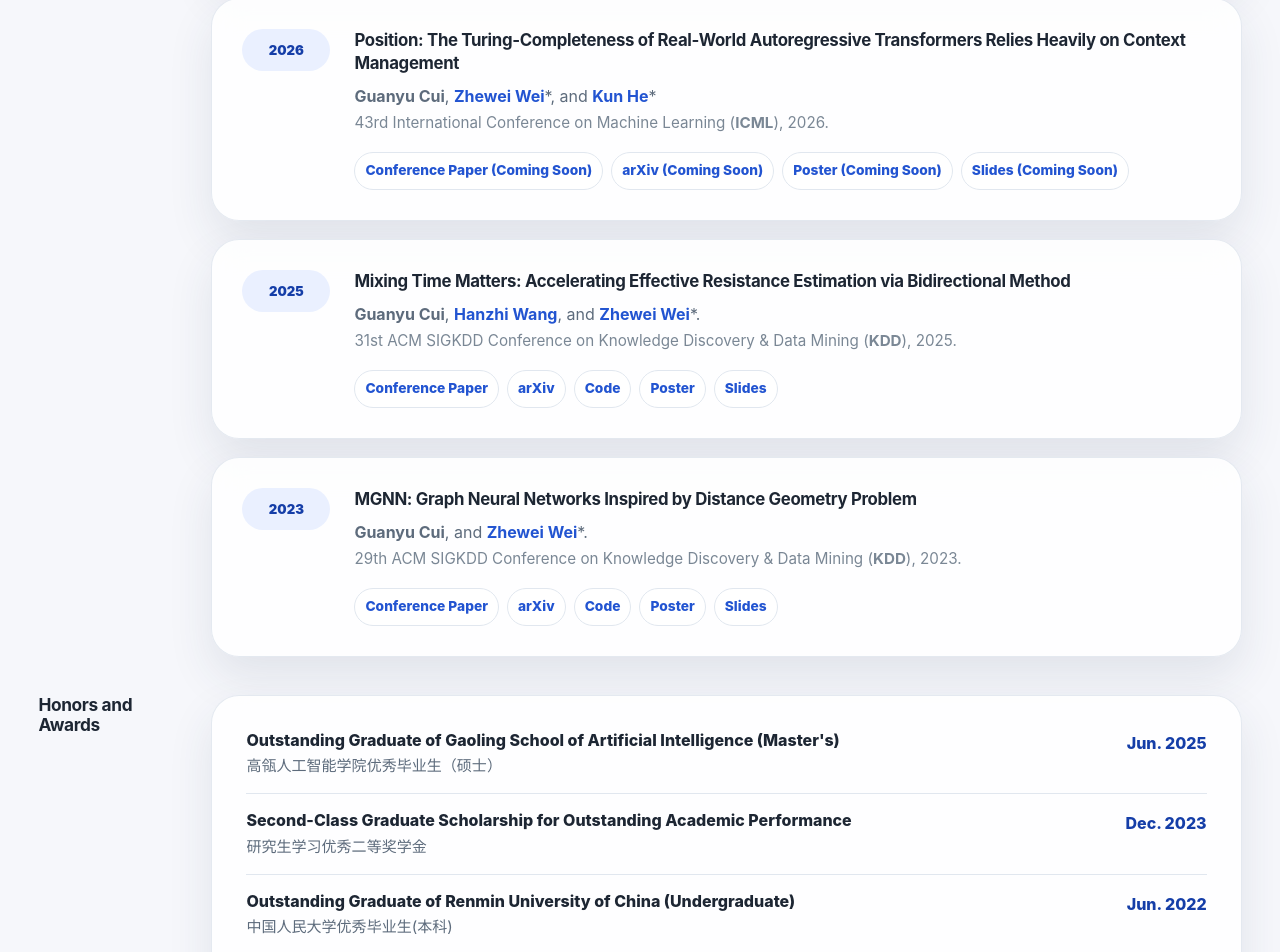
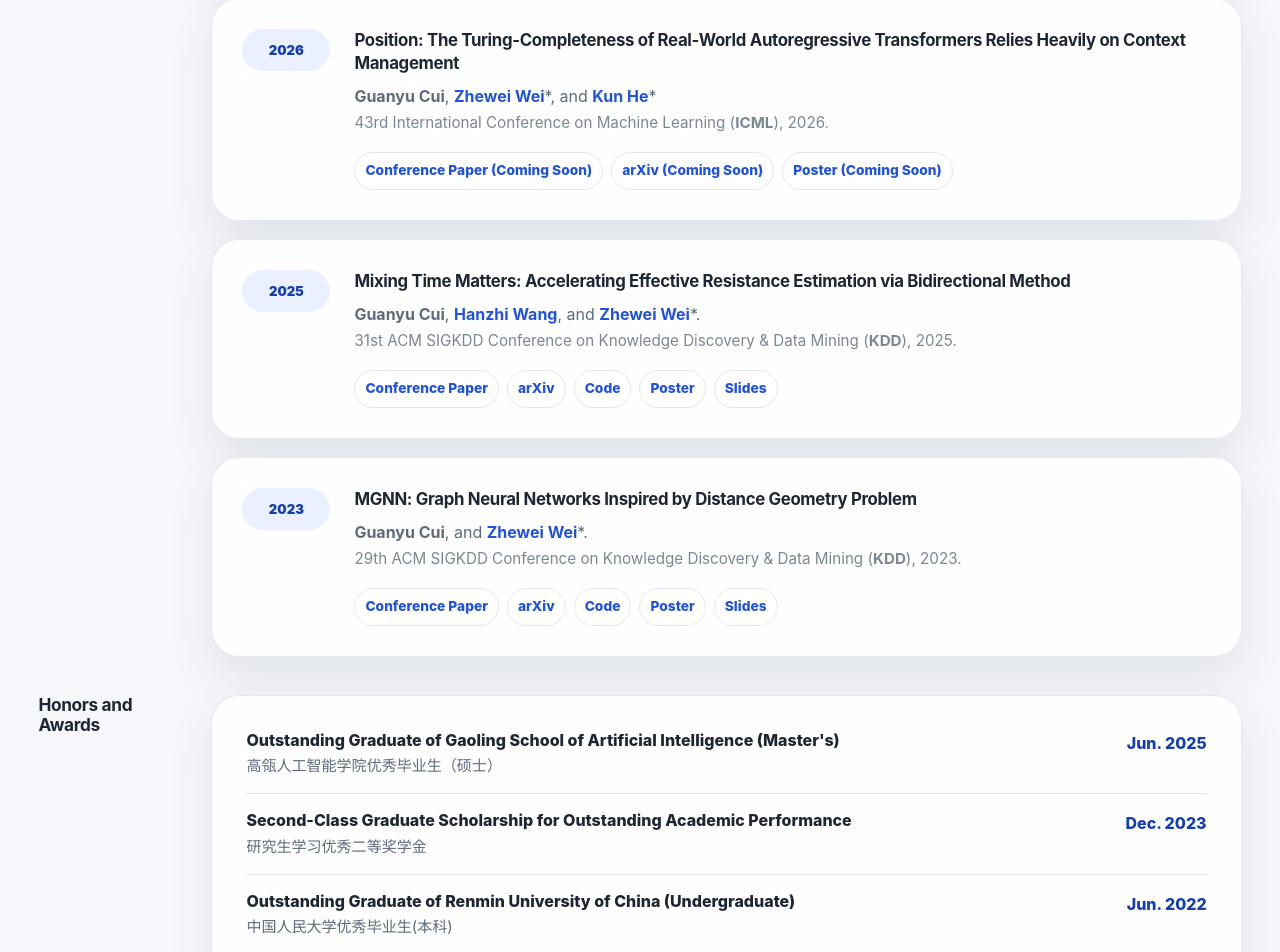
Before and after one commit to GuanyuCui/GuanyuCui.github.io, a plain HTML site: page index.html in a window 1280 px wide. Shown: the part 2110-3062 px from the top of the page. Drawn offline with Linux system fonts and the light colour scheme.

Commit message:
Update index.html

```diff
--- a/index.html
+++ b/index.html
@@ -148,7 +148,6 @@
 								<a href="">Conference Paper (Coming Soon)</a>
 								<a href="">arXiv (Coming Soon)</a>
 								<a href="">Poster (Coming Soon)</a>
-								<a href="">Slides (Coming Soon)</a>
 							</div>
 						</div>
 					</article>
```
